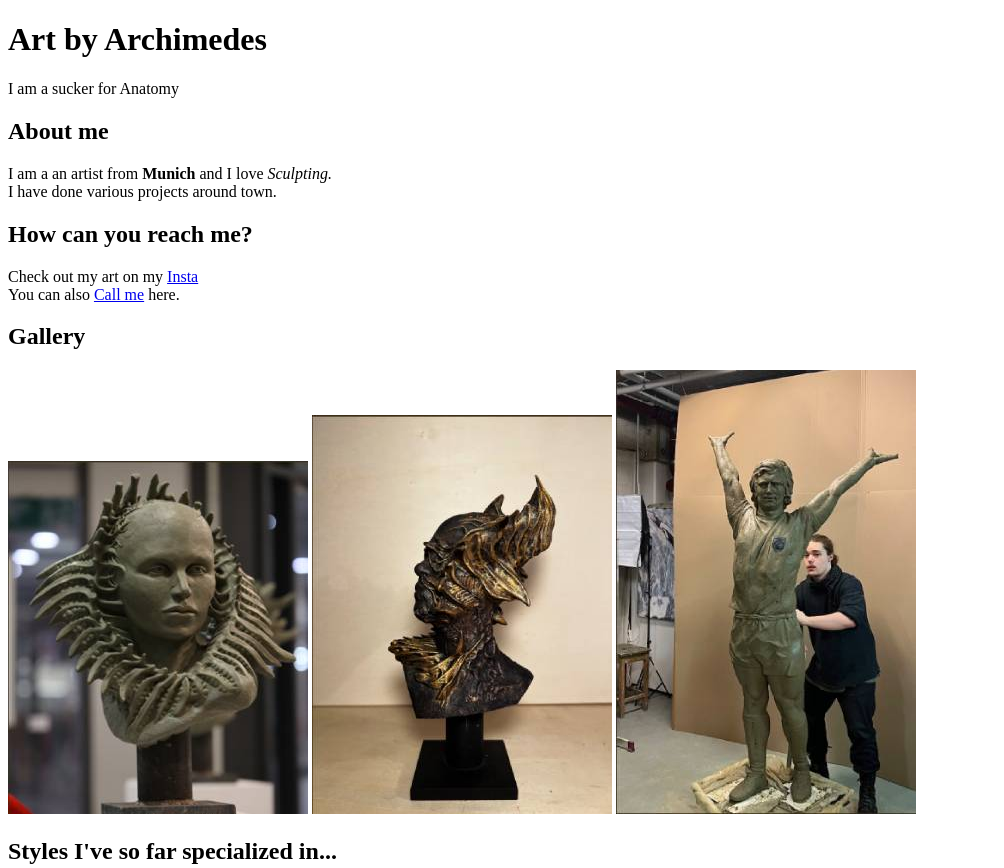
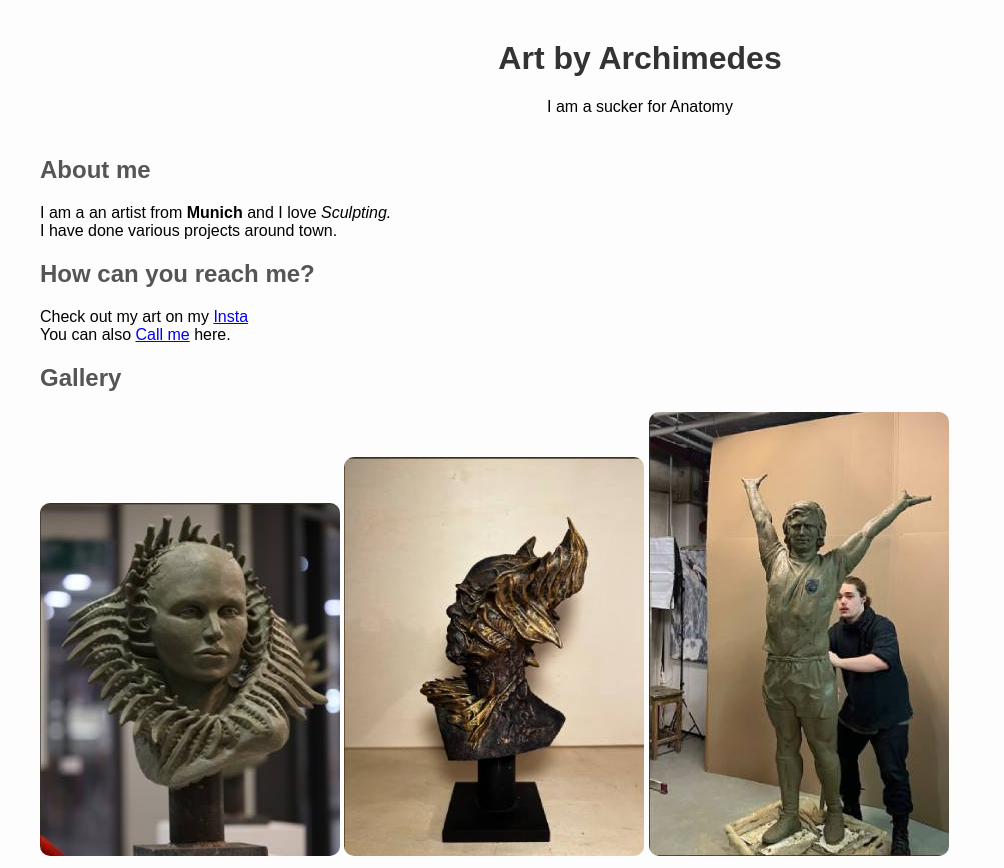
Before and after one commit to Abhulicious/Zeke-Raphael-, a plain HTML site: page index.html in a window 1280 px wide. Shown: the top 868 px of the page, without its empty margins (0-1004 px from the left). Drawn offline with Linux system fonts and the light colour scheme.

Commit message:
Add files via upload

```diff
--- a/index.html
+++ b/index.html
@@ -2,6 +2,30 @@
 <html>
   <head>
     <title>Raphi's Creations</title>
+    <style>
+  body {
+    font-family: Arial, sans-serif;
+    margin: 40px;
+    background-color: #fdfdfd;
+  }
+
+  header {
+    text-align: center;
+    margin-bottom: 40px;
+  }
+
+  h1 {
+    color: #333;
+  }
+
+  h2 {
+    color: #555;
+  }
+
+  img {
+    border-radius: 10px;
+  }
+</style>
     <link rel="icon" href="favicon.png" type="image/png">
   </head>
   <body>
@@ -26,8 +50,8 @@ I have done various projects around town.</p>
      <section>
        <h2>Gallery</h2>
          <img src="Homedisplay.jpg" alt="That's my thing." width="300">
-         <img src="Homedisplay2.jpg" alt="That's my thing." width="300">
-         <img src="Homedisplay3.jpg" alt="That's my thing." width="300">
+         <img src="Homedisplay2.jpg" alt="My Diploma Project." width="300">
+         <img src="Homedisplay3.jpg" alt="Statue of Gerd Müller at the Alliance Arena, Munich." width="300">
      </section>
 
      <section>
```
